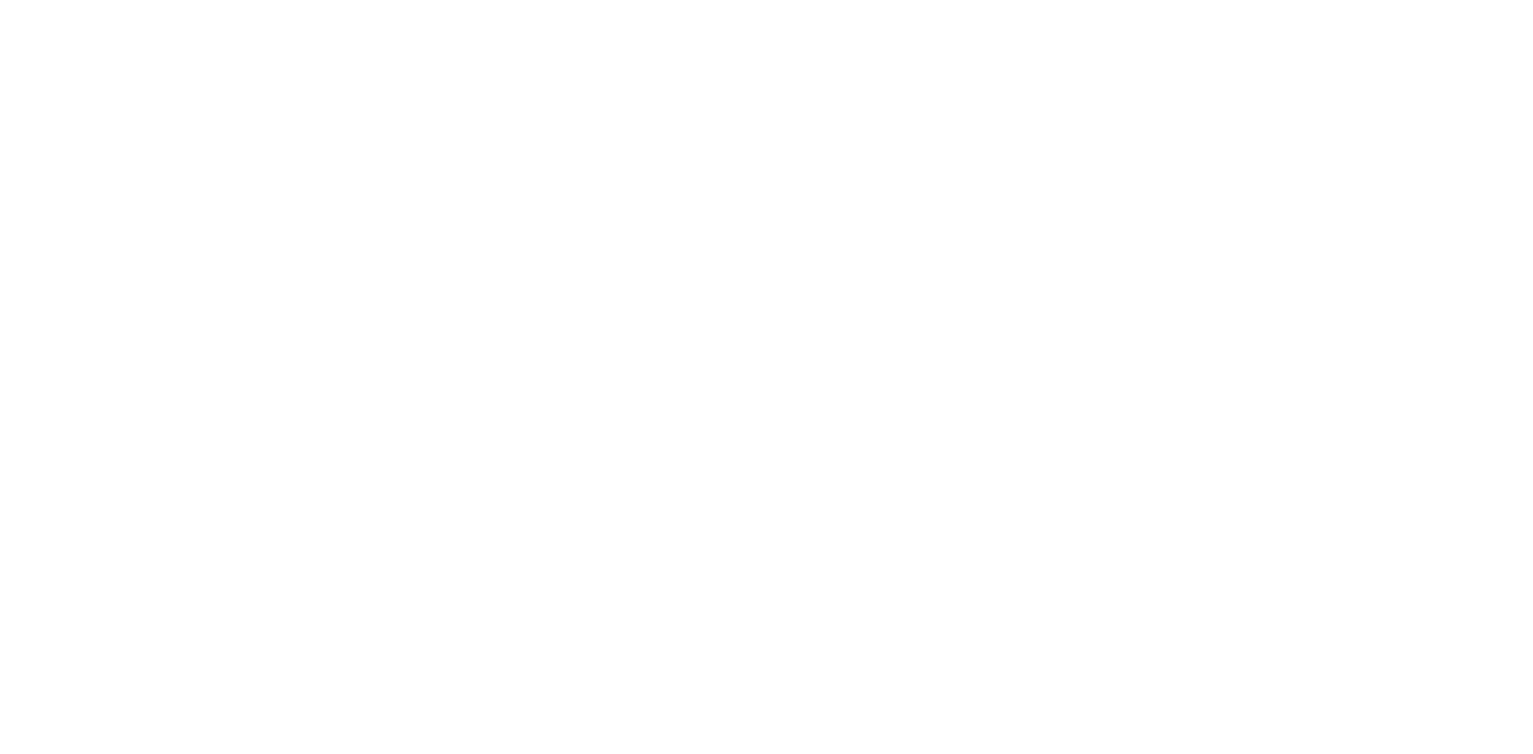
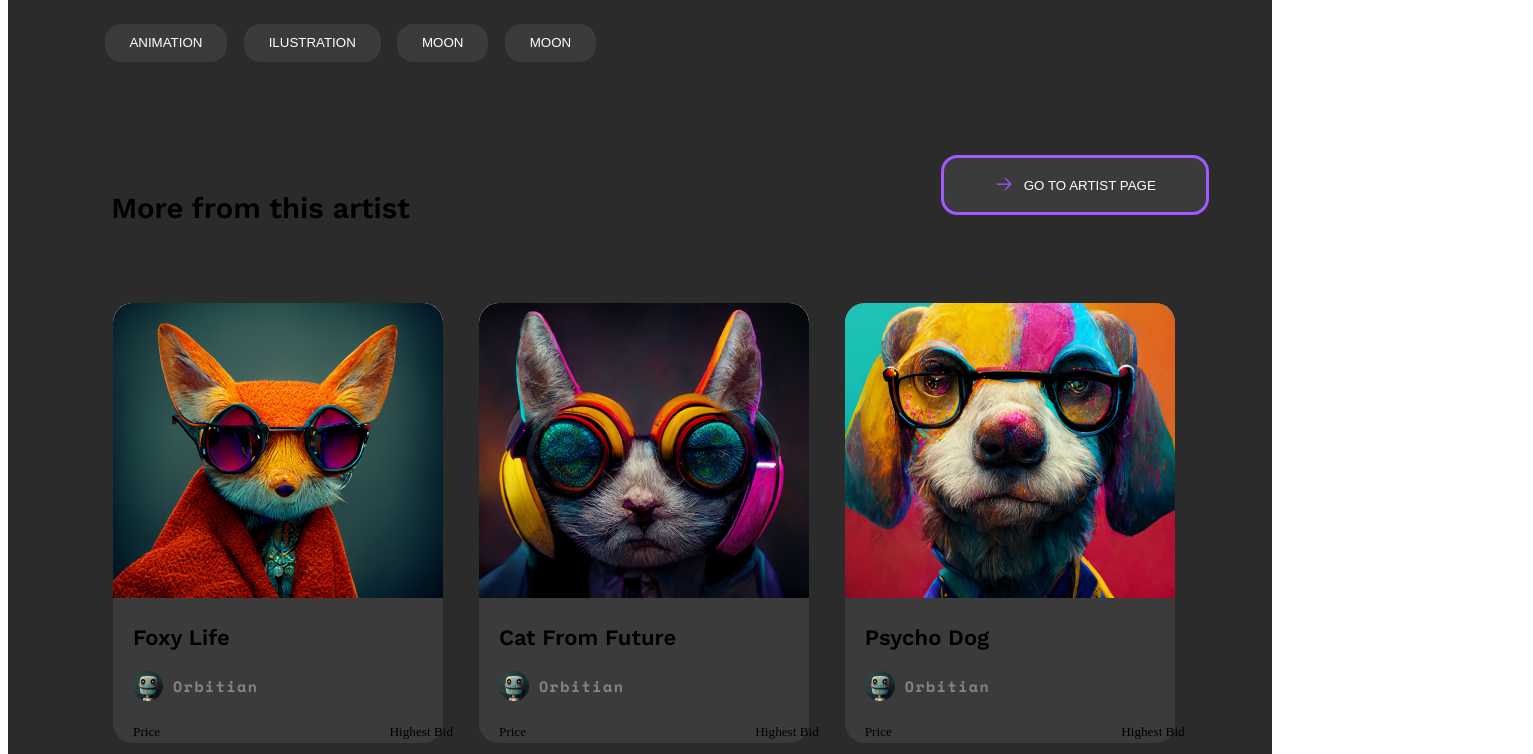
Before and after one commit to Grupo-1-Compass-UOL/NFT-Marketplace, a React (Vite) app: page /NFTPage in a window 1280 px wide. Before the commit this address had no page. Shown: the part 1960-2714 px from the top of the page, 1533 px wide, since content can reach past the window. Before the commit the page ends 800 px from the top, so only its background shows below. Built offline with nearby package versions, Linux system fonts and the light colour scheme; the HTML template or start-up script is replaced by a standard one.

Commit message:
feat: added routes on Card to NFTPage

```diff
--- a/src/App.jsx
+++ b/src/App.jsx
@@ -2,6 +2,7 @@
 import Rankings from './pages/Rankings';
 import { createBrowserRouter, RouterProvider } from 'react-router-dom';
 import RootLayout from './pages/Root';
+import NFTPage from './components/NFT-Page/NFTPage';
 
 const routes = [
   {
@@ -10,6 +11,7 @@
     children: [
       { path: '/', element: <Rankings /> },
       { path: '/rankings', element: <Rankings /> },
+      { path: '/NFTPage', element: <NFTPage />},
     ],
   },
 ];
--- a/src/components/NFT-Page/NFTPage.jsx
+++ b/src/components/NFT-Page/NFTPage.jsx
@@ -1,7 +1,6 @@
 import React from 'react'
 import classes from './nft_page.module.css'
 import ArtistInfo from './ArtistInfo/ArtistInfo'
-import { Header } from '../header'
 import ImagePlaceHolder from './ImagePlaceHolder/ImagePlaceHolder'
 import MoreNFTS from './MoreNfts/MoreNFTS'
 
@@ -11,16 +10,13 @@
   return (
     <div className={classes.NFTPagedesktop}>
           <header className={classes.header}>
-            <Header/>
             <ImagePlaceHolder/>
           </header>
           <main className={classes.main}>
             <ArtistInfo/>
             <MoreNFTS/>
           </main>
-          <footer>
 
-          </footer>
         </div>
 )
 }
--- a/src/components/NFTCards/CardNFT/CardNFT.jsx
+++ b/src/components/NFTCards/CardNFT/CardNFT.jsx
@@ -1,5 +1,6 @@
 import React from 'react';
 import classes from './cardnft.module.css';
+import { Link } from "react-router-dom"
 
 const CardNFT = ({
   title,
@@ -37,6 +38,7 @@
 
 
   return (
+    <Link to="/NFTPage" className={classes.customLink} >
       <div className={classes.cardContainer} style={backgroundCard} >
         <div style={imageStyle}></div>
         <div className={classes.cardInfoContainer}>
@@ -51,6 +53,7 @@
           </div>
         </div>
       </div>
+    </Link>
   );
 };
 
--- a/src/components/NFTCards/CardNFT/cardnft.module.css
+++ b/src/components/NFTCards/CardNFT/cardnft.module.css
@@ -6,6 +6,18 @@
     flex-direction: column;
 
 
+}
+.customLink{
+    text-decoration: none;
+    color: inherit;
+
+}
+.cardContainer:hover{
+    color: aqua;
+}
+.customLink:hover{
+    cursor: pointer;
+    opacity: .9;
 }
 .cardInfoContainer{
     display:flex;
```
Lines whose indentation alone changed are shown as unchanged.
